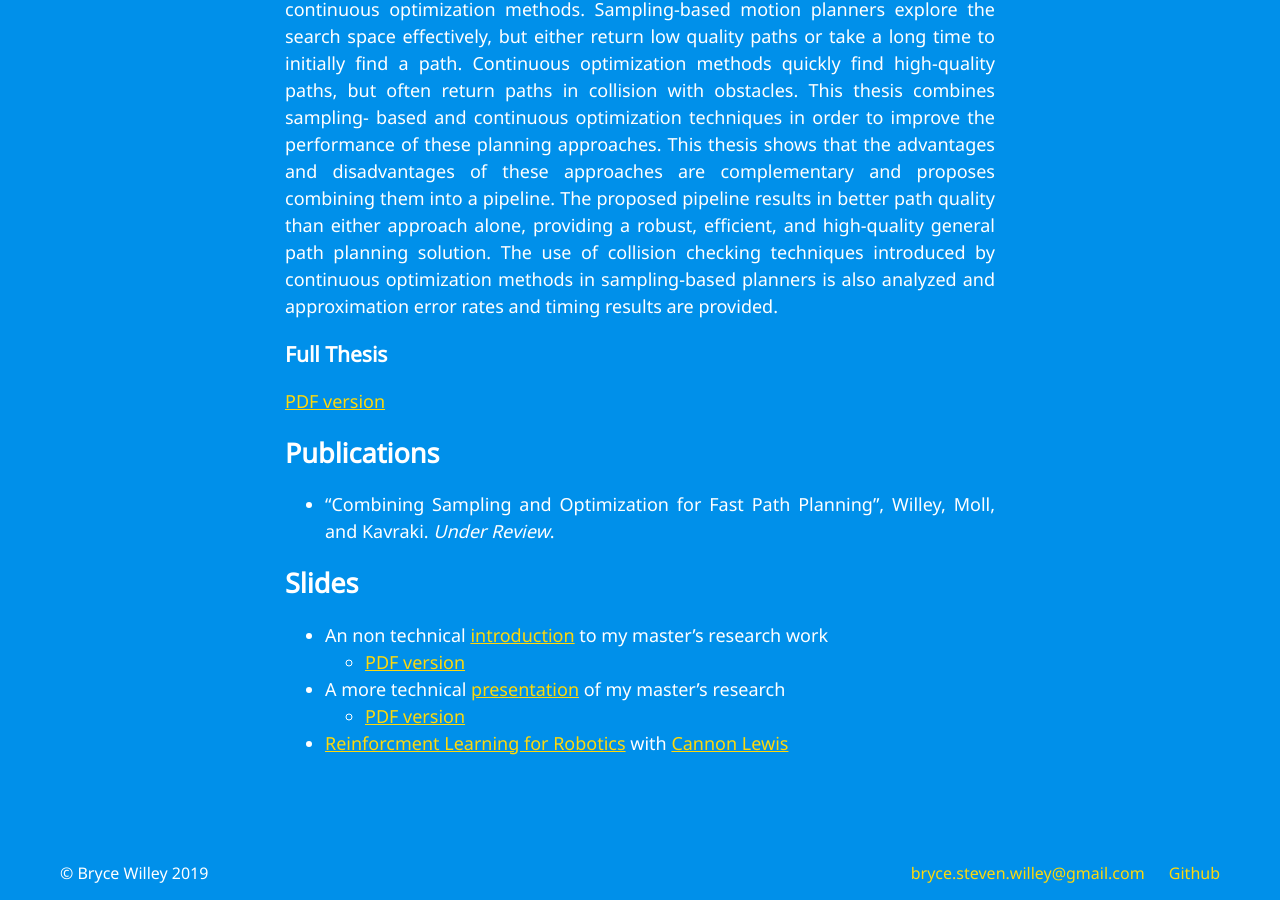
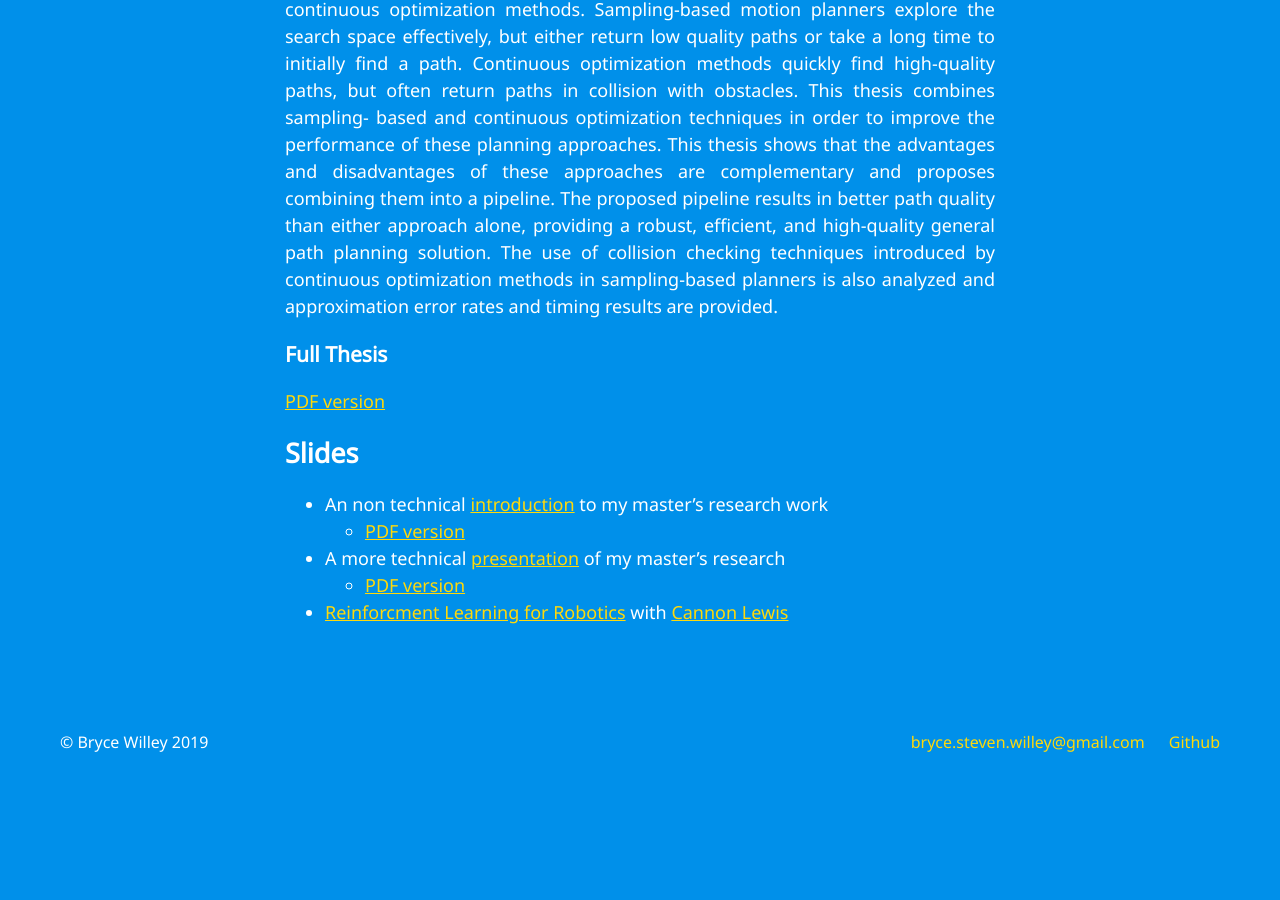
Before and after one commit to BryceStevenWilley/BryceStevenWilley.github.io, a Jekyll site: the page built from _pages/academic.md, in a window 1280 px wide and 900 px high, scrolled down 760 px. Built offline with Jekyll 4.4.1, drawn with Linux system fonts in a browser that asks for light colours; after the commit the page ends 1529 px from its top, so only the background shows below that.

```diff
--- a/_pages/academic.md
+++ b/_pages/academic.md
@@ -24,9 +24,8 @@ error rates and timing results are provided.
 
 [PDF version](/assets/willey-ms-thesis.pdf)
 
-## Publications
-
-* "Combining Sampling and Optimization for Fast Path Planning", Willey, Moll, and Kavraki. _Under Review_.
+[//]: # (## Publications)
+[//]: # ("Combining Sampling and Optimization for Fast Path Planning", Willey, Moll, and Kavraki. _Under Review_.)
 
 ## Slides
 
```
Also changed, not shown: _pages/about.md (+5 -5 lines).
